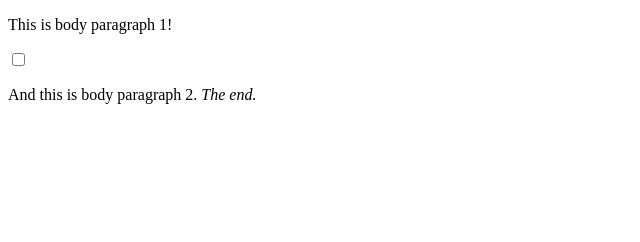
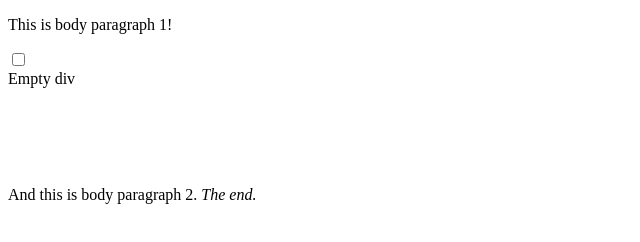
Before and after one commit to wtwhite/shy-checkbox, a plain HTML site: page index.html in a window 1280 px wide. Shown: the whole page, without its empty margins (0-640 px from the left). Drawn offline with Linux system fonts and the light colour scheme.

Commit message:
Add some vertical space

```diff
--- a/index.html
+++ b/index.html
@@ -4,6 +4,7 @@
     </head>
     <body id="body"><p>This is body paragraph 1!</p>
         <input type="checkbox" id="chkbox" onclick="doSomething(this)">
+        <div style="height: 100px">Empty div</div>
     <p>And this is body paragraph 2. <i>The end.</i></p>
     <script src="shy-checkbox.js"></script>
 </body>
```
